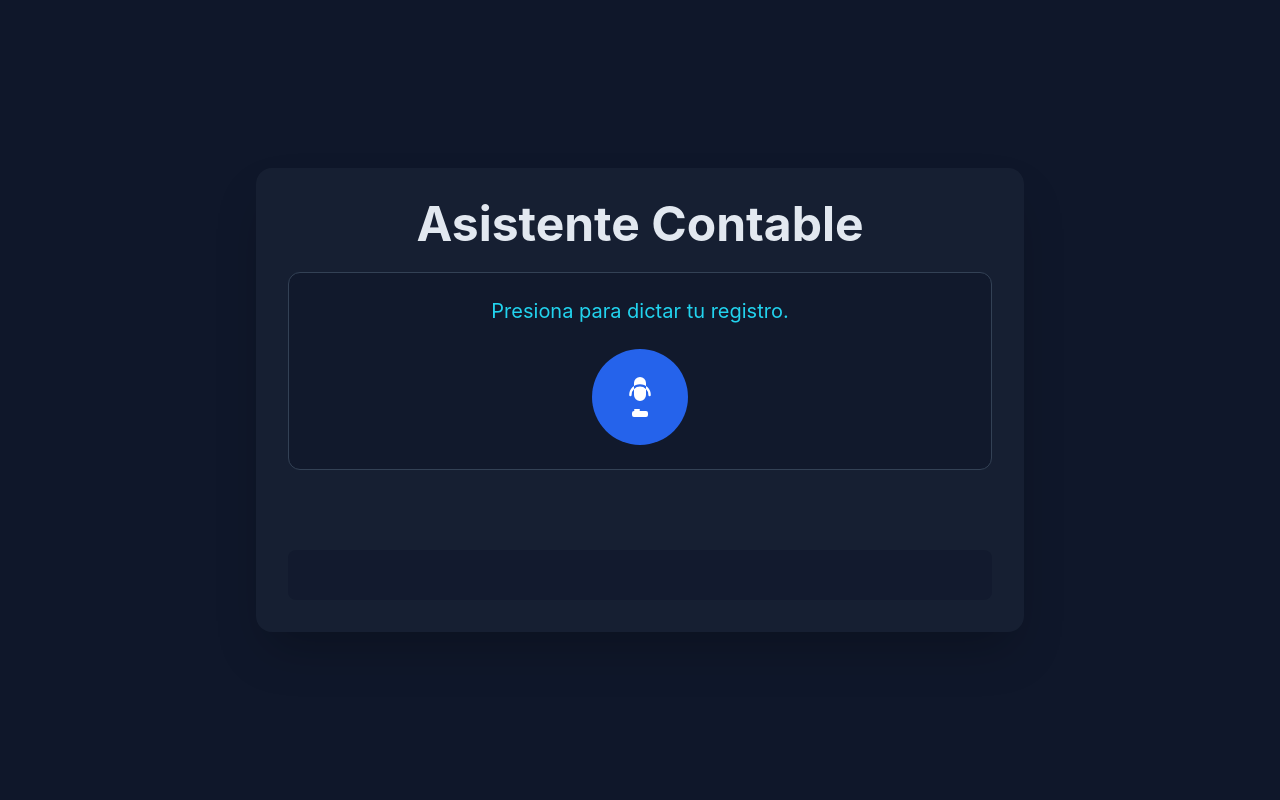
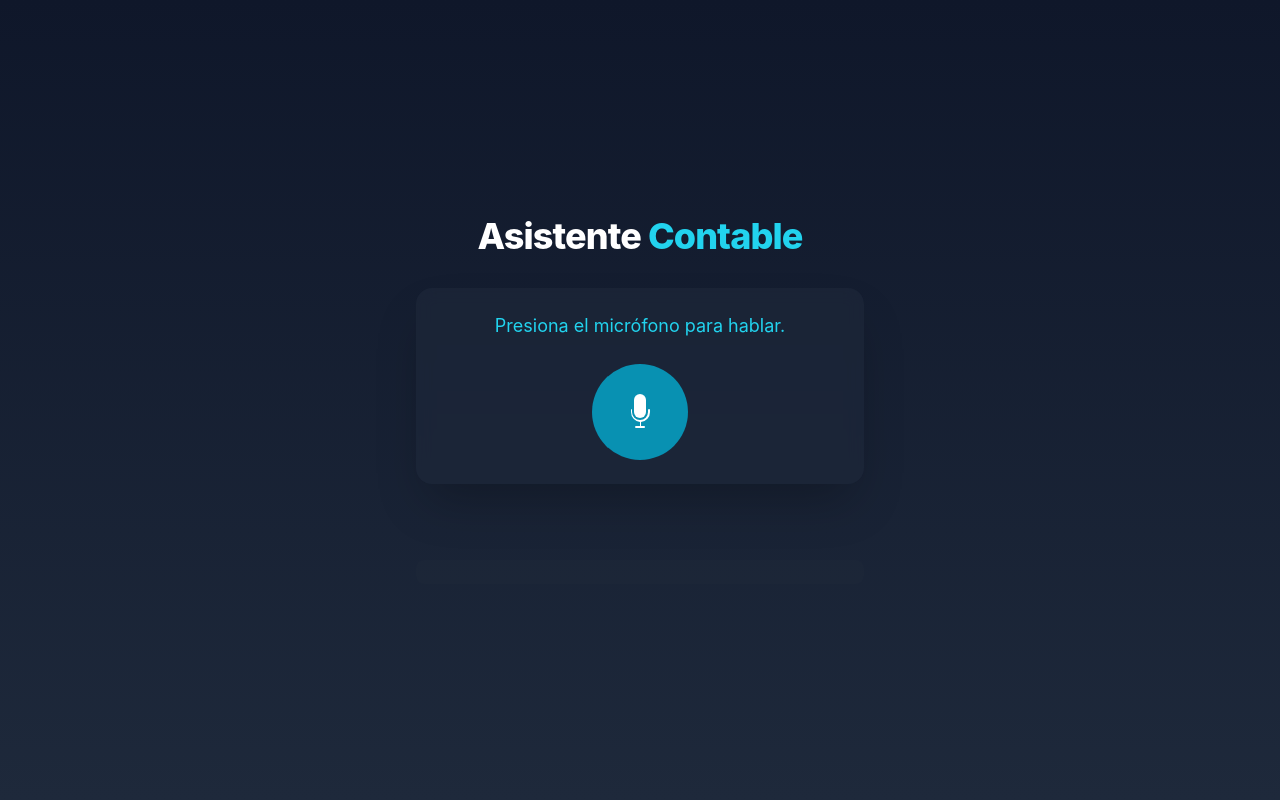
Before and after one commit to jensen27718/registro_voz, a Django app: page / in a window 1280 px wide. Run offline with Django 4.2, Linux system fonts and the light colour scheme; some libraries are stand-ins or nearby versions; some web fonts are replaced.

```diff
--- a/interfaz/templates/interfaz/voz.html
+++ b/interfaz/templates/interfaz/voz.html
@@ -1,82 +1,224 @@
 <!DOCTYPE html>
 <html lang="es">
 <head>
-    <meta charset="UTF-8">
-    <meta name="viewport" content="width=device-width, initial-scale=1.0">
-    <title>Asistente Contable: Dictado y Corrección</title>
+  <meta charset="UTF-8" />
+  <meta name="viewport" content="width=device-width, initial-scale=1.0" />
+  <title>Asistente Contable</title>
+
+  <!-- Tailwind (CDN) -->
   <script src="https://cdn.tailwindcss.com"></script>
-    <link href="https://cdn.jsdelivr.net/npm/tom-select@2.2.2/dist/css/tom-select.bootstrap5.min.css" rel="stylesheet">
+  <!-- Tom‑Select -->
+  <link href="https://cdn.jsdelivr.net/npm/tom-select@2.2.2/dist/css/tom-select.bootstrap5.min.css" rel="stylesheet" />
   <script src="https://cdn.jsdelivr.net/npm/tom-select@2.2.2/dist/js/tom-select.complete.min.js"></script>
+  <!-- Inter font -->
+  <link rel="stylesheet" href="https://rsms.me/inter/inter.css" />
+
   <style>
-        body { font-family: 'Inter', sans-serif; }
-        @import url('https://rsms.me/inter/inter.css');
-        .pulse { animation: pulse-animation 1.5s infinite; }
-        @keyframes pulse-animation { 0% { box-shadow: 0 0 0 0 rgba(239, 68, 68, 0.7); } 100% { box-shadow: 0 0 0 20px rgba(239, 68, 68, 0); } }
-        .ts-control { background-color: #334155 !important; border-color: #4b5563 !important; color: #fff !important; }
-        .ts-dropdown { background-color: #334155 !important; border-color: #4b5563 !important; }
-        .ts-dropdown .create, .ts-dropdown .option { color: #cbd5e1 !important; }
-        .ts-dropdown .active { background-color: #0ea5e9 !important; color: #fff !important; }
-        input[type=number]::-webkit-inner-spin-button, input[type=number]::-webkit-outer-spin-button { -webkit-appearance: none; margin: 0; }
-        input[type=number] { -moz-appearance: textfield; }
+    body {
+      font-family: 'Inter', sans-serif;
+      -webkit-tap-highlight-color: transparent;
+    }
+
+    /* Mic pulse */
+    .pulse {
+      animation: pulse-animation 1.6s infinite;
+    }
+    @keyframes pulse-animation {
+      0% {
+        box-shadow: 0 0 0 0 rgba(14, 165, 233, 0.7);
+      }
+      100% {
+        box-shadow: 0 0 0 25px rgba(14, 165, 233, 0);
+      }
+    }
+
+    /* Dark‑mode tweaks for Tom‑Select */
+    .ts-control {
+      background-color: #334155 !important;
+      border-color: #475569 !important;
+      color: #fff !important;
+    }
+    .ts-dropdown {
+      background-color: #334155 !important;
+      border-color: #475569 !important;
+    }
+    .ts-dropdown .option,
+    .ts-dropdown .create {
+      color: #cbd5e1 !important;
+    }
+    .ts-dropdown .active {
+      background-color: #0ea5e9 !important;
+      color: #fff !important;
+    }
+
+    /* Remove number input spinners */
+    input[type='number']::-webkit-outer-spin-button,
+    input[type='number']::-webkit-inner-spin-button {
+      -webkit-appearance: none;
+      margin: 0;
+    }
+    input[type='number'] {
+      -moz-appearance: textfield;
+    }
   </style>
 </head>
-<body class="bg-slate-900 text-white flex items-center justify-center min-h-screen p-4">
+<body class="bg-gradient-to-b from-slate-900 to-slate-800 text-white min-h-screen flex flex-col items-center justify-center px-4 py-6">
+  <!-- Header -->
+  <header class="w-full max-w-md text-center mb-8">
+    <h1 class="text-3xl sm:text-4xl font-extrabold tracking-tight">
+      Asistente&nbsp;<span class="text-cyan-400">Contable</span>
+    </h1>
+  </header>
 
-    <div class="w-full max-w-3xl mx-auto p-6 md:p-8 space-y-6 text-center bg-slate-800/50 rounded-2xl shadow-2xl">
-        <h1 class="text-4xl md:text-5xl font-bold text-slate-200">Asistente Contable</h1>
+  <!-- Interaction card -->
+  <main class="w-full max-w-md space-y-6">
+    <section id="interactionContainer" class="w-full bg-slate-800/60 backdrop-blur rounded-2xl shadow-2xl p-6">
+      <!-- Instruction -->
+      <p id="instructionText" class="text-center text-base sm:text-lg text-cyan-400 mb-6">
+        Presiona el micrófono para hablar.
+      </p>
 
-        <div id="interactionContainer" class="p-6 bg-slate-900/70 rounded-xl border border-slate-700">
-            <p id="instructionText" class="text-xl text-cyan-400 mb-6">Presiona para dictar tu registro.</p>
-
-            <button id="talkButton" class="bg-blue-600 hover:bg-blue-700 text-white font-bold rounded-full w-24 h-24 flex items-center justify-center mx-auto transition-all">
-                <svg class="w-12 h-12" xmlns="http://www.w3.org/2000/svg" viewBox="0 0 24 24" fill="currentColor"><path d="M12 14a3 3 0 0 0 3-3V5a3 3 0 0 0-6 0v6a3 3 0 0 0 3 3zm5.4-3a.6.6 0 0 1-1.2 0 4.2 4.2 0 0 0-8.4 0 .6.6 0 1 1-1.2 0 5.4 5.4 0 0 1 10.8 0zM12 18.5a.5.5 0 0 1-.5.5h-2a.5.5 0 0 1 0-1h2a.5.5 0 0 1 .5.5zM15 19h-6a1 1 0 0 0-1 1v1a1 1 0 0 0 1 1h6a1 1 0 0 0 1-1v-1a1 1 0 0 0-1-1z"></path></svg>
+      <!-- Mic button -->
+      <button
+        id="talkButton"
+        class="mx-auto flex items-center justify-center w-20 h-20 sm:w-24 sm:h-24 rounded-full bg-cyan-600 hover:bg-cyan-700 transition-all focus:outline-none focus:ring-4 focus:ring-cyan-500"
+      >
+        <svg
+          xmlns="http://www.w3.org/2000/svg"
+          viewBox="0 0 20 20"
+          fill="currentColor"
+          class="w-10 h-10"
+        >
+          <path d="M7 4a3 3 0 016 0v6a3 3 0 11-6 0V4z" />
+          <path
+            fill-rule="evenodd"
+            d="M5.5 8.5A.5.5 0 016 9v1a4 4 0 004 4h.01a4 4 0 004-4V9a.5.5 0 011 0v1a5 5 0 01-4.5 4.975V17h1.5a.5.5 0 010 1h-4a.5.5 0 010-1H10v-2.025A5 5 0 015.5 10V9a.5.5 0 01.5-.5z"
+            clip-rule="evenodd"
+          />
+        </svg>
+        <span class="sr-only">Iniciar dictado</span>
       </button>
 
-            <div id="formContainer" class="hidden text-left space-y-4">
-                <div class="grid grid-cols-1 md:grid-cols-2 gap-4">
+      <!-- Dynamic form -->
+      <form id="formContainer" class="hidden mt-8 space-y-4 text-sm">
+        <div class="grid grid-cols-1 sm:grid-cols-2 gap-4">
+          <!-- Fecha -->
           <div>
-                        <label for="input-fecha" class="block text-sm font-medium text-slate-400 text-left">Fecha</label>
-                        <input type="date" id="input-fecha" class="mt-1 block w-full bg-slate-700 border-slate-600 rounded-md shadow-sm py-2 px-3 text-white focus:outline-none focus:ring-cyan-500 focus:border-cyan-500">
+            <label
+              for="input-fecha"
+              class="block mb-1 text-slate-400 font-medium"
+              >Fecha</label
+            >
+            <input
+              type="date"
+              id="input-fecha"
+              class="w-full bg-slate-700 border border-slate-600 rounded-md py-2 px-3 focus:outline-none focus:ring-2 focus:ring-cyan-500"
+            />
           </div>
+          <!-- Descripción -->
           <div>
-                        <label for="input-descripcion" class="block text-sm font-medium text-slate-400 text-left">Descripción</label>
-                        <input type="text" id="input-descripcion" class="mt-1 block w-full bg-slate-700 border-slate-600 rounded-md shadow-sm py-2 px-3 text-white focus:outline-none focus:ring-cyan-500 focus:border-cyan-500">
+            <label
+              for="input-descripcion"
+              class="block mb-1 text-slate-400 font-medium"
+              >Descripción</label
+            >
+            <input
+              type="text"
+              id="input-descripcion"
+              class="w-full bg-slate-700 border border-slate-600 rounded-md py-2 px-3 focus:outline-none focus:ring-2 focus:ring-cyan-500"
+            />
           </div>
-                    <div class="md:col-span-2">
-                        <label for="select-categoria" class="block text-sm font-medium text-slate-400 text-left">Categoría</label>
-                        <div class="flex items-center gap-2 mt-1">
-                            <select id="select-categoria" class="flex-grow" placeholder="Busca o selecciona una categoría..."></select>
-                            <button onclick="crearNuevoItem('categoria')" class="bg-cyan-600 text-white p-2 rounded-md font-bold text-xl leading-none flex items-center justify-center h-full">+</button>
-                        </div>
-                    </div>
-                    <div class="md:col-span-2">
-                        <label for="select-cuenta" class="block text-sm font-medium text-slate-400 text-left">Cuenta</label>
-                        <div class="flex items-center gap-2 mt-1">
-                            <select id="select-cuenta" class="flex-grow" placeholder="Busca o selecciona una cuenta..."></select>
-                            <button onclick="crearNuevoItem('cuenta')" class="bg-cyan-600 text-white p-2 rounded-md font-bold text-xl leading-none flex items-center justify-center h-full">+</button>
-                        </div>
-                    </div>
-                    <div>
-                        <label for="input-egresos" class="block text-sm font-medium text-slate-400 text-left">Egresos ($)</label>
-                        <input type="number" step="0.01" id="input-egresos" class="mt-1 block w-full bg-slate-700 border-slate-600 rounded-md shadow-sm py-2 px-3 text-white focus:outline-none focus:ring-cyan-500 focus:border-cyan-500">
-                    </div>
-                     <div>
-                        <label for="input-ingresos" class="block text-sm font-medium text-slate-400 text-left">Ingresos ($)</label>
-                        <input type="number" step="0.01" id="input-ingresos" class="mt-1 block w-full bg-slate-700 border-slate-600 rounded-md shadow-sm py-2 px-3 text-white focus:outline-none focus:ring-cyan-500 focus:border-cyan-500">
-                    </div>
-                </div>
-                <div id="confirmationControls" class="flex justify-center gap-4 pt-6">
-                    <button id="acceptButton" class="bg-green-600 hover:bg-green-700 text-white font-bold py-3 px-8 rounded-lg">Guardar Registro</button>
-                    <button id="cancelButton" class="bg-red-600 hover:bg-red-700 text-white font-bold py-3 px-8 rounded-lg">Cancelar</button>
-                </div>
+
+          <!-- Categoría -->
+          <div class="sm:col-span-2">
+            <label for="select-categoria" class="block mb-1 text-slate-400 font-medium"
+              >Categoría</label
+            >
+            <div class="flex items-center gap-2">
+              <select id="select-categoria" class="flex-grow" placeholder="Busca o selecciona..."></select>
+              <button
+                type="button"
+                onclick="crearNuevoItem('categoria')"
+                class="bg-cyan-600 hover:bg-cyan-700 flex items-center justify-center w-10 h-10 rounded-md text-xl font-bold"
+              >
+                +
+              </button>
             </div>
           </div>
 
-        <div id="statusBox" class="min-h-[2rem] text-lg font-medium text-slate-400 pt-4"></div>
-        <div id="transcriptionBox" class="bg-slate-900/50 p-3 rounded-lg min-h-[50px] text-left text-sm text-slate-400 italic"></div>
+          <!-- Cuenta -->
+          <div class="sm:col-span-2">
+            <label for="select-cuenta" class="block mb-1 text-slate-400 font-medium"
+              >Cuenta</label
+            >
+            <div class="flex items-center gap-2">
+              <select id="select-cuenta" class="flex-grow" placeholder="Busca o selecciona..."></select>
+              <button
+                type="button"
+                onclick="crearNuevoItem('cuenta')"
+                class="bg-cyan-600 hover:bg-cyan-700 flex items-center justify-center w-10 h-10 rounded-md text-xl font-bold"
+              >
+                +
+              </button>
+            </div>
           </div>
 
+          <!-- Egresos / Ingresos -->
+          <div>
+            <label for="input-egresos" class="block mb-1 text-slate-400 font-medium"
+              >Egresos ($)</label
+            >
+            <input
+              type="number"
+              step="0.01"
+              id="input-egresos"
+              class="w-full bg-slate-700 border border-slate-600 rounded-md py-2 px-3 focus:outline-none focus:ring-2 focus:ring-cyan-500"
+            />
+          </div>
+          <div>
+            <label for="input-ingresos" class="block mb-1 text-slate-400 font-medium"
+              >Ingresos ($)</label
+            >
+            <input
+              type="number"
+              step="0.01"
+              id="input-ingresos"
+              class="w-full bg-slate-700 border border-slate-600 rounded-md py-2 px-3 focus:outline-none focus:ring-2 focus:ring-cyan-500"
+            />
+          </div>
+        </div>
+
+        <!-- Confirm / cancel -->
+        <div id="confirmationControls" class="flex justify-center gap-4 pt-4">
+          <button
+            type="button"
+            id="acceptButton"
+            class="bg-green-600 hover:bg-green-700 py-2 px-6 rounded-lg font-semibold"
+          >
+            Guardar
+          </button>
+          <button
+            type="button"
+            id="cancelButton"
+            class="bg-red-600 hover:bg-red-700 py-2 px-6 rounded-lg font-semibold"
+          >
+            Cancelar
+          </button>
+        </div>
+      </form>
+    </section>
+
+    <!-- Status & transcription -->
+    <div id="statusBox" class="min-h-[1.75rem] text-center text-sm font-medium text-slate-400"></div>
+    <div
+      id="transcriptionBox"
+      class="bg-slate-800/40 rounded-lg p-3 text-xs text-slate-400 italic"
+    ></div>
+  </main>
+
+  <!-- ========================  SCRIPT  ======================== -->
   <script>
+    // --------- variables de referencia UI ---------
     const talkButton = document.getElementById('talkButton');
     const formContainer = document.getElementById('formContainer');
     const instructionText = document.getElementById('instructionText');
@@ -87,8 +229,8 @@
 
     let tomSelectCategoria, tomSelectCuenta;
     let isRecording = false;
-    let finalTranscript = '';
 
+    // --------- Speech API ---------
     const SpeechRecognition = window.SpeechRecognition || window.webkitSpeechRecognition;
     if (!SpeechRecognition) {
       statusBox.textContent = 'Tu navegador no soporta la API de voz.';
@@ -96,65 +238,77 @@
     } else {
       const recognition = new SpeechRecognition();
       recognition.lang = 'es-ES';
-        recognition.continuous = true;
-        recognition.interimResults = true;
+      recognition.continuous = false; // móvil friendly
+      recognition.interimResults = false;
 
       recognition.onstart = () => {
         isRecording = true;
-            talkButton.classList.add('bg-red-600', 'pulse');
-            instructionText.textContent = "Escuchando... presiona de nuevo para parar.";
+        talkButton.classList.add('pulse', 'bg-red-600');
+        talkButton.classList.remove('bg-cyan-600');
+        instructionText.textContent = 'Escuchando...';
         statusBox.textContent = '';
+        transcriptionBox.innerHTML = '';
       };
 
       recognition.onend = () => {
         isRecording = false;
-            talkButton.classList.remove('bg-red-600', 'pulse');
-            instructionText.textContent = 'Presiona para dictar tu registro.';
+        talkButton.classList.remove('pulse', 'bg-red-600');
+        talkButton.classList.add('bg-cyan-600');
+        instructionText.textContent = 'Presiona el micrófono para hablar.';
       };
 
       recognition.onresult = (event) => {
-            let fullTranscript = '';
-            for (let i = 0; i < event.results.length; ++i) {
-                fullTranscript += event.results[i][0].transcript;
+        const transcript = event.results[0][0].transcript;
+        if (transcript.trim()) {
+          transcriptionBox.innerHTML = `<p><i>"${transcript}"</i></p>`;
+          analizarTexto(transcript);
         }
-            finalTranscript = fullTranscript;
-            transcriptionBox.innerHTML = `<p>${fullTranscript}</p>`;
+      };
+
+      recognition.onerror = (event) => {
+        console.error('SpeechRecognition error:', event.error);
+        statusBox.textContent = `Error de micrófono: ${event.error}. Asegúrate de dar permisos y usar HTTPS.`;
+        isRecording = false;
       };
 
       talkButton.addEventListener('click', () => {
         if (isRecording) {
           recognition.stop();
-                if (finalTranscript.trim()) {
-                    analizarTexto(finalTranscript);
-                }
         } else {
           resetState();
+          try {
             recognition.start();
+          } catch (e) {
+            console.error('Error al iniciar reconocimiento:', e);
+            statusBox.textContent = 'No se pudo iniciar el micrófono.';
+          }
         }
       });
     }
 
+    // --------- IA + Google Sheets backend ---------
     async function analizarTexto(texto) {
       statusBox.textContent = 'Analizando con IA...';
       talkButton.disabled = true;
+
       try {
         const response = await fetch('/analizar/', {
           method: 'POST',
           headers: { 'Content-Type': 'application/json' },
-                body: JSON.stringify({ texto: texto })
+          body: JSON.stringify({ texto })
         });
         const result = await response.json();
         if (result.error) throw new Error(result.error);
         populateAndShowForm(result);
-        } catch (error) {
-            statusBox.textContent = `❌ Error: ${error.message}`;
+      } catch (err) {
+        statusBox.textContent = `❌ Error: ${err.message}`;
         resetState();
       }
     }
 
     function populateAndShowForm(data) {
       const { datos_extraidos, todas_las_categorias, todas_las_cuentas } = data;
-        statusBox.textContent = "";
+      statusBox.textContent = '';
 
       if (tomSelectCategoria) tomSelectCategoria.destroy();
       if (tomSelectCuenta) tomSelectCuenta.destroy();
@@ -164,13 +318,21 @@
       document.getElementById('input-egresos').value = datos_extraidos.egresos || 0;
       document.getElementById('input-ingresos').value = datos_extraidos.ingresos || 0;
 
-        tomSelectCategoria = new TomSelect('#select-categoria', { options: todas_las_categorias.map(c => ({value: c, text: c})), create: false, searchField: 'text' });
+      tomSelectCategoria = new TomSelect('#select-categoria', {
+        options: todas_las_categorias.map(c => ({ value: c, text: c })),
+        create: false,
+        searchField: 'text'
+      });
       tomSelectCategoria.addItem(datos_extraidos.categoria, true);
 
-        tomSelectCuenta = new TomSelect('#select-cuenta', { options: todas_las_cuentas.map(c => ({value: c, text: c})), create: false, searchField: 'text' });
+      tomSelectCuenta = new TomSelect('#select-cuenta', {
+        options: todas_las_cuentas.map(c => ({ value: c, text: c })),
+        create: false,
+        searchField: 'text'
+      });
       tomSelectCuenta.addItem(datos_extraidos.cuenta, true);
 
-        instructionText.textContent = "Verifica y corrige la información.";
+      instructionText.textContent = 'Verifica y corrige la información.';
       talkButton.classList.add('hidden');
       formContainer.classList.remove('hidden');
     }
@@ -184,19 +346,18 @@
         const response = await fetch(`/crear/${tipo}/`, {
           method: 'POST',
           headers: { 'Content-Type': 'application/json' },
-                body: JSON.stringify({ nombre: nombre })
+          body: JSON.stringify({ nombre })
         });
         const result = await response.json();
-            if (result.error || result.status !== 'success') throw new Error(result.message);
+        if (result.error || result.status !== 'success') throw new Error(result.message || 'Error desconocido');
 
-            statusBox.textContent = `¡Nueva ${tipo} '${result.nuevo_valor}' creada!`;
-            const tomSelect = (tipo === 'categoria') ? tomSelectCategoria : tomSelectCuenta;
-
-            tomSelect.clearOptions();
-            result.nuevas_opciones.forEach(opt => tomSelect.addOption({value: opt, text: opt}));
-            tomSelect.addItem(result.nuevo_valor);
-        } catch (error) {
-            statusBox.textContent = `❌ Error al crear: ${error.message}`;
+        statusBox.textContent = `¡'${result.nuevo_valor}' creado!`;
+        const selector = tipo === 'categoria' ? tomSelectCategoria : tomSelectCuenta;
+        selector.clearOptions();
+        result.nuevas_opciones.forEach(o => selector.addOption({ value: o, text: o }));
+        selector.addItem(result.nuevo_valor);
+      } catch (err) {
+        statusBox.textContent = `❌ Error al crear: ${err.message}`;
       }
     }
 
@@ -210,32 +371,36 @@
         categoria: tomSelectCategoria.getValue(),
         cuenta: tomSelectCuenta.getValue()
       };
+
       try {
-            const response = await fetch('/registrar/', { method: 'POST', headers: { 'Content-Type': 'application/json' }, body: JSON.stringify({ datos: datos }) });
+        const response = await fetch('/registrar/', {
+          method: 'POST',
+          headers: { 'Content-Type': 'application/json' },
+          body: JSON.stringify({ datos })
+        });
         const result = await response.json();
         if (result.error) throw new Error(result.error);
         statusBox.textContent = `✅ ¡Éxito! ${result.message}`;
         setTimeout(resetState, 2000);
-        } catch (error) {
-            statusBox.textContent = `❌ Error al guardar: ${error.message}`;
+      } catch (err) {
+        statusBox.textContent = `❌ Error al guardar: ${err.message}`;
       }
     }
 
     function resetState() {
-        finalTranscript = '';
       if (tomSelectCategoria) tomSelectCategoria.destroy();
       if (tomSelectCuenta) tomSelectCuenta.destroy();
       formContainer.classList.add('hidden');
       talkButton.classList.remove('hidden');
       talkButton.disabled = false;
-        instructionText.textContent = 'Presiona para dictar tu registro.';
+      isRecording = false;
+      instructionText.textContent = 'Presiona el micrófono para hablar.';
       statusBox.textContent = '';
       transcriptionBox.innerHTML = '';
     }
 
     acceptButton.addEventListener('click', registrarDatos);
     cancelButton.addEventListener('click', resetState);
-
   </script>
 </body>
 </html>
--- a/interfaz/views.py
+++ b/interfaz/views.py
@@ -20,9 +20,22 @@ SCOPES = [
     "https://www.googleapis.com/auth/spreadsheets",
     "https://www.googleapis.com/auth/drive",
 ]
-GEMINI_API_KEY = os.environ.get('GEMINI_API_KEY')
+
+# interfaz/views.py - CÓDIGO UNIFICADO
+try:
+    # Intenta importar el archivo de secretos del proyecto principal
+    from registro_voz import secrets
+except ImportError:
+    secrets = None
+
+if hasattr(secrets, 'GEMINI_API_KEY'):
+    GEMINI_API_KEY = secrets.GEMINI_API_KEY
+else:
+    GEMINI_API_KEY = os.environ.get('GEMINI_API_KEY')
+
 if GEMINI_API_KEY:
     genai.configure(api_key=GEMINI_API_KEY)
+
 
 CREDS_FILE = os.path.join(settings.BASE_DIR, 'credentials.json')
 creds = Credentials.from_service_account_file(CREDS_FILE, scopes=SCOPES)
```
Also changed, not shown: registro_voz/settings.py (+21 -1 lines), 1 other file. Lines whose indentation alone changed are shown as unchanged.
